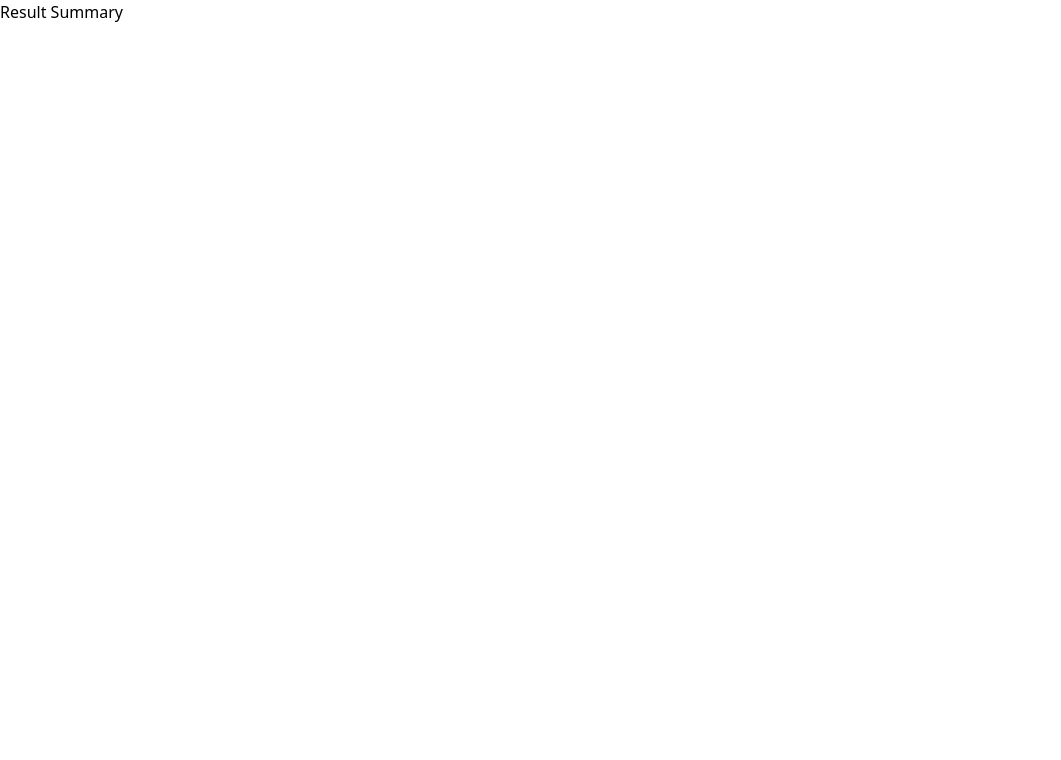
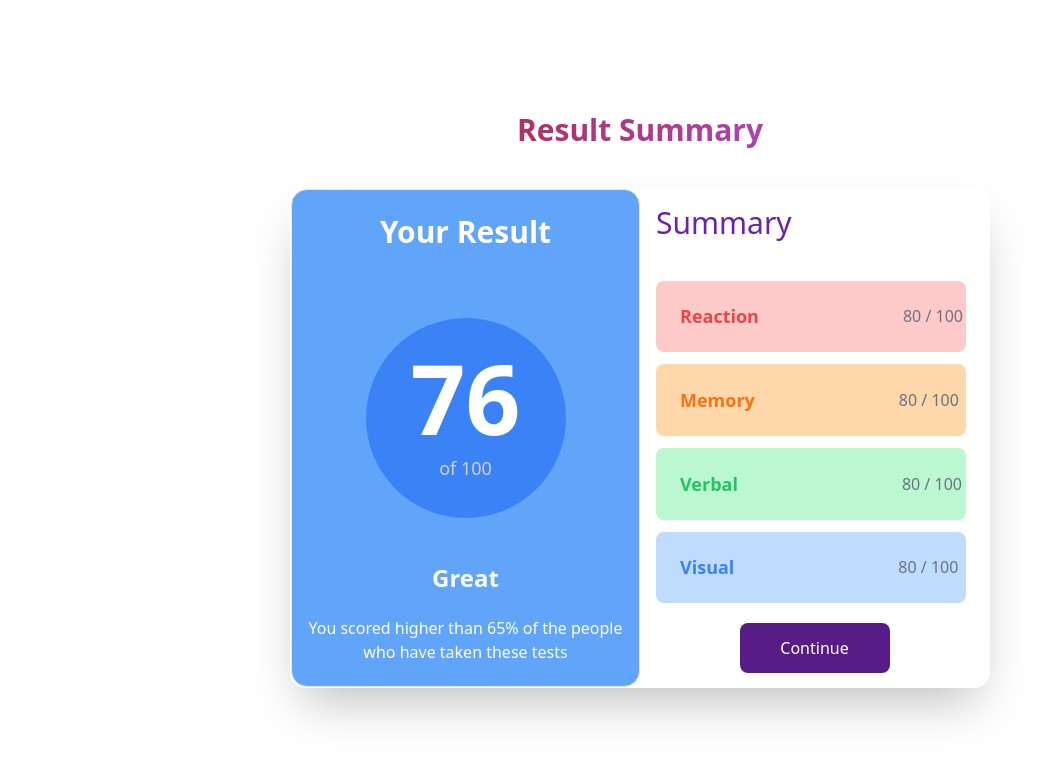
Before and after one commit to VISHNUPRABHU-170/UI-Pages, a React (Create React App) app: page /res-sum in a window 1280 px wide. Shown: the top 760 px of the page, without its empty margins (0-1061 px from the left). Built offline with nearby package versions, Linux system fonts and the light colour scheme.

Commit message:
completed result-summary

```diff
--- a/src/Components/Result-Summary.jsx
+++ b/src/Components/Result-Summary.jsx
@@ -1,7 +1,54 @@
 export default function Res(){
+
+    const res = {
+        res:"76",
+        per:"65%",
+    };
+
     return(
-        <div>
-            Result Summary
+        <div className="flex items-center justify-center h-screen">
+           <div className="grid grid-cols-1 gap-6 sm:gap-10">
+              <div className="flex justify-center font-bold text-3xl bg-gradient-to-r from-red-700 to-purple-500 text-transparent bg-clip-text">Result Summary</div>
+              <div className="border border-white shadow-2xl rounded-2xl h-[650px] w-[350px] sm:h-[500px] sm:w-[700px] grid grid-rows-2 sm:grid-cols-2 sm:grid-rows-1">
+                <div className="bg-blue-400 border rounded-2xl grid grid-cols-1">
+                    <div className="flex justify-center py-4 sm:py-6 text-white font-bold text-lg sm:text-3xl">
+                        Your Result
+                    </div>
+                    <div className="flex justify-center">
+                        <div className="h-[130px] w-[130px] sm:h-[200px] sm:w-[200px] rounded-full bg-blue-500">
+                            <h1 className="flex justify-center mt-8 text-white font-extrabold text-5xl sm:text-8xl">{res.res}</h1>
+                            <h1 className="flex justify-center mt-2 text-gray-300 sm:text-lg">of 100</h1>
+                        </div>
+                    </div>
+                    <div className="flex justify-center grid grid-cols-1">
+                        <h1 className="flex justify-center font-semibold text-white text-md sm:text-2xl">Great</h1>
+                        <p className="px-4 text-center text-white text-base">You scored higher than {res.per} of the people who have taken these tests</p>
+                    </div>
+                </div>
+                <div className="grid grid-rows-6 gap-3 mt-2 px-4">
+                    <h1 className="text-xl text-purple-800 sm:mt-2 sm:text-3xl">Summary</h1>
+                    <p className="bg-red-200 w-[310px] rounded-lg flex items-center flex space-x-[120px]">
+                        <h1 className="px-6 text-red-500 font-semibold text-lg">Reaction</h1>
+                        <h1 className="text-gray-500">80 / 100</h1>
+                    </p>
+                    <p className="bg-orange-200 w-[310px] rounded-lg  flex items-center flex space-x-[120px]">
+                        <h1 className="px-6 text-orange-500 font-semibold text-lg">Memory</h1>
+                        <h1 className="text-gray-500">80 / 100</h1>
+                    </p>
+                    <p className="bg-green-200 w-[310px] rounded-lg  flex items-center flex space-x-[140px]">
+                        <h1 className="px-6 text-green-500 font-semibold text-lg">Verbal</h1>
+                        <h1 className="text-gray-500">80 / 100</h1>
+                    </p>
+                    <p className="bg-blue-200 w-[310px] rounded-lg  flex items-center flex space-x-[140px]">
+                        <h1 className="px-6 text-blue-500 font-semibold text-lg">Visual</h1>
+                        <h1 className="text-gray-500">80 / 100</h1>
+                    </p>
+                    <div className="flex justify-center mb-2">
+                       <button className="bg-purple-900 rounded-lg px-2 sm:h-[50px] sm:mt-2 w-[150px] text-white">Continue</button>
+                    </div>
+                </div>
+              </div>
+           </div>
         </div>
     );
 }
```
